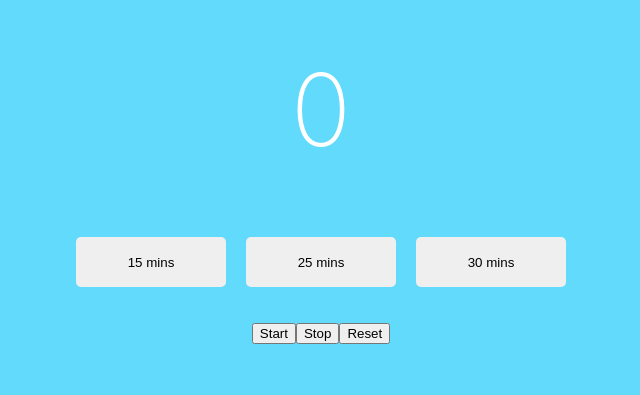
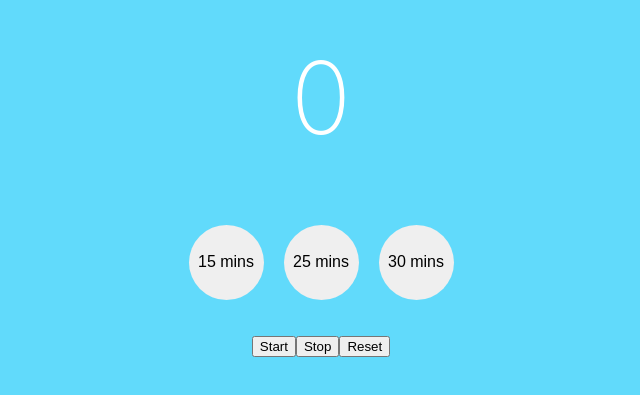
Before and after one commit to Rakeshpatel87p/react-timerOrg, a React (Create React App) app: page / in a window 1280 px wide. Shown: the part 197-592 px from the top of the page, without its empty margins (319-959 px from the left). Built offline with nearby package versions, Linux system fonts and the light colour scheme.

Commit message:
basic transition affect

```diff
--- a/src/index.css
+++ b/src/index.css
@@ -29,11 +29,17 @@ body {
 }
 
 .presetTimerBtns button {
+  border: 0px;
+  border-radius: 100%;
   color:black;
   cursor: pointer;
-  height: 50px;
-  width: 150px;
-  border: 0px;
-  border-radius: 5px;
+  font-size: 16px;
+  height: 75px;
   margin: 0 10px;
+  transition: 1s all;
+  width: 75px;
 }
+
+.presetTimerBtns button:hover {
+  border: 1px solid blue;
+}
```
